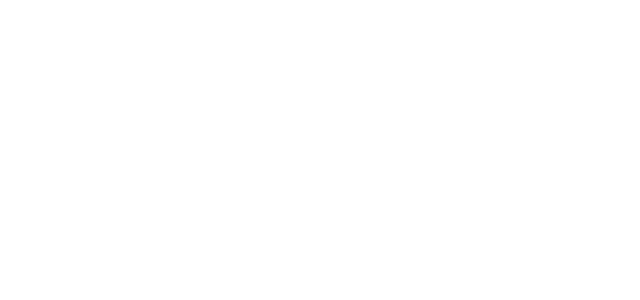
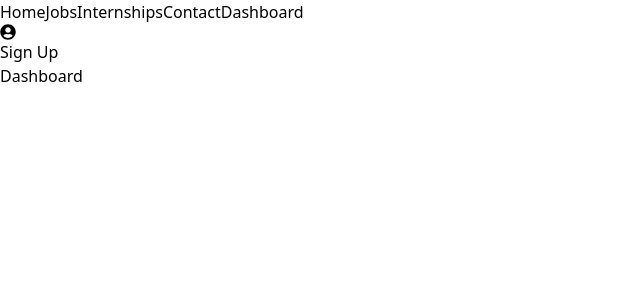
Before and after one commit to kunal-216/Job-Portal, a React (Vite) app in the folder frontend/: page /dashboard in a window 1280 px wide. Before the commit this address had no page. Shown: the top 300 px of the page, without its empty margins (0-640 px from the left). Built offline with nearby package versions, Linux system fonts and the light colour scheme.

Commit message:
first commit

```diff
--- a/frontend/src/App.jsx
+++ b/frontend/src/App.jsx
@@ -7,10 +7,14 @@
 import Jobs from './pages/Jobs/Jobs'
 import Internships from './pages/Internships/Internships'
 import Contact from './pages/Contact/Contact'
+import Dashboard from './pages/Dashboard/Dashboard'
+import Navbar from './components/Navbar/Navbar'
+import Footer from './components/Footer/Footer'
 
 const App = () => {
   return (
     <div>
+      <Navbar />
       <Routes>
         <Route path="/" element={<Home />} />
         <Route path="/login" element={<Login />} />
@@ -19,7 +23,9 @@
         <Route path="/profile" element={<Profile />} />
         <Route path="/internships" element={<Internships />} />
         <Route path="/contact" element={<Contact />} />
+        <Route path="/dashboard" element={<Dashboard />} />
       </Routes>
+      <Footer />
     </div>
   )
 }
--- a/frontend/src/components/Navbar/Navbar.jsx
+++ b/frontend/src/components/Navbar/Navbar.jsx
@@ -1,5 +1,6 @@
 import React, { useState } from 'react'
 import { Link } from 'react-router-dom';
+import { FaUserCircle } from "react-icons/fa";
 
 const Navbar = () => {
 
@@ -14,12 +15,13 @@
         <Link to="/jobs" className='hover:text-gray-400'>Jobs</Link>
         <Link to="/internships" className='hover:text-gray-400'>Internships</Link>
         <Link to="/contact" className='hover:text-gray-400'>Contact</Link>
+        <Link to="/dashboard" className='hover:text-gray-400'>Dashboard</Link>
       </div>
       <div className='flex space-x-4'>
         <Link to="/profile" className='flex items-center'>
-          <img src="/path-to-profile-icon" alt="Profile" className='w-8 h-8 rounded-full' />
+          <FaUserCircle className='w-10 h-10 rounded-full' />
         </Link>
-        <Link to="/apply" className='bg-blue-500 hover:bg-blue-600 text-white py-2 px-4 rounded'>Apply</Link>
+        <Link to="/signup" className='bg-blue-500 hover:bg-blue-600 text-white py-2 px-4 rounded'>Sign Up</Link>
       </div>
     </nav>
   )
--- /dev/null
+++ b/frontend/src/pages/Dashboard/Dashboard.jsx
@@ -0,0 +1,11 @@
+import React from 'react'
+
+const Dashboard = () => {
+  return (
+    <div>
+      Dashboard
+    </div>
+  )
+}
+
+export default Dashboard
--- a/frontend/src/pages/Home/Home.jsx
+++ b/frontend/src/pages/Home/Home.jsx
@@ -1,10 +1,9 @@
 import React from 'react'
-import Navbar from '../../components/Navbar/Navbar'
 
 const Home = () => {
   return (
     <div>
-      <Navbar />
+
     </div>
   )
 }
```
